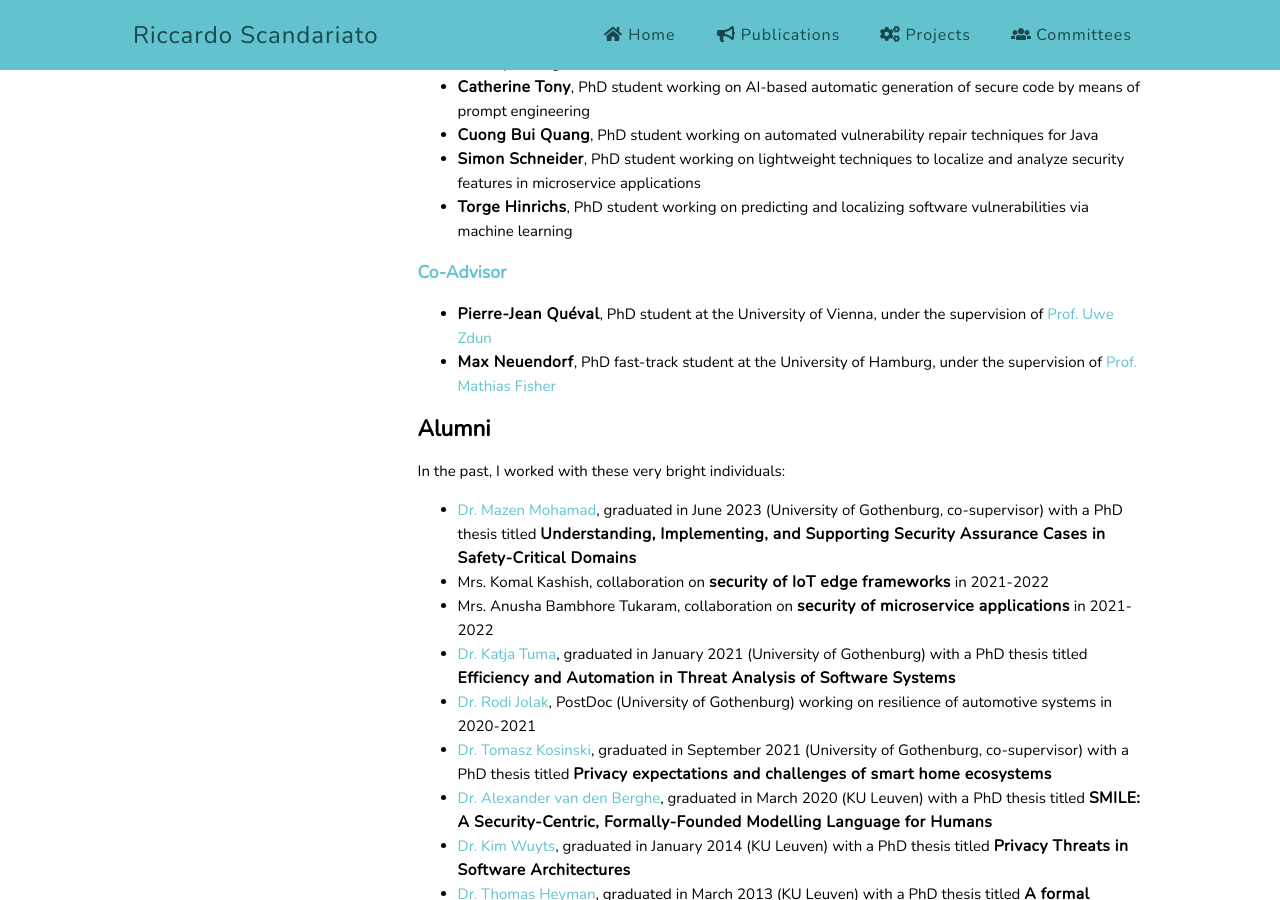
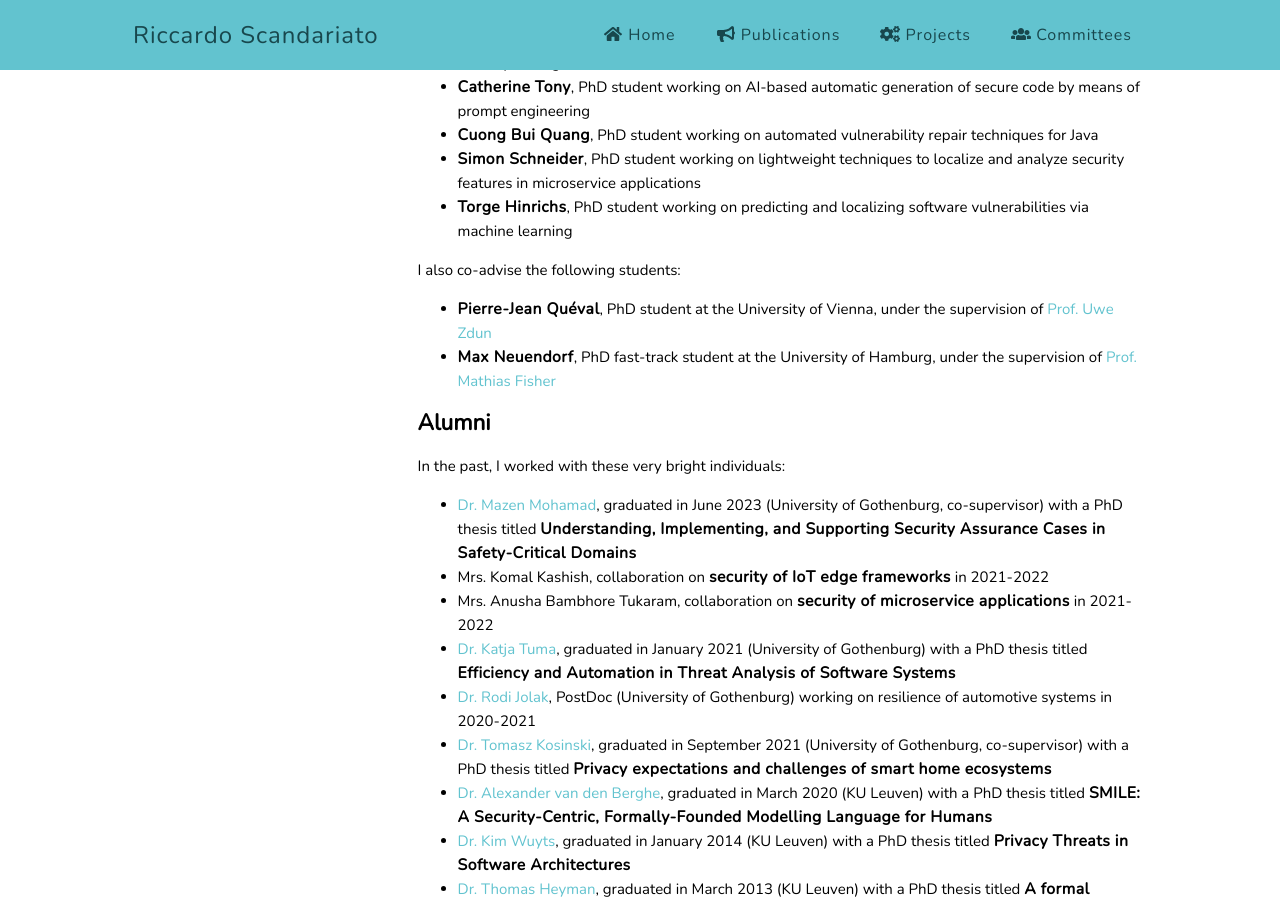
Before and after one commit to riccardoscandariato/riccardoscandariato.github.io, a Jekyll site: the page built from index.md, in a window 1280 px wide and 900 px high, scrolled down 1593 px. Built offline with Jekyll 4.4.1, drawn with Linux system fonts in a browser that asks for light colours.

Commit message:
home - team and topics

```diff
--- a/index.md
+++ b/index.md
@@ -78,7 +78,7 @@ My work is also characterized by the systematic use of empirical methods for sec
 <li><strong>Torge Hinrichs</strong>, PhD student working on predicting and localizing software vulnerabilities via machine learning</li>
 </ul>
 
-<h3>Co-Advisor</h3>
+<p>I also co-advise the following students:</p>
 
 <ul>
 <li><strong>Pierre-Jean Quéval</strong>, PhD student at the University of Vienna, under the supervision of <a href="https://swa.cs.univie.ac.at/team/person/38685/" target="_blank">Prof. Uwe Zdun</a></li>
```
